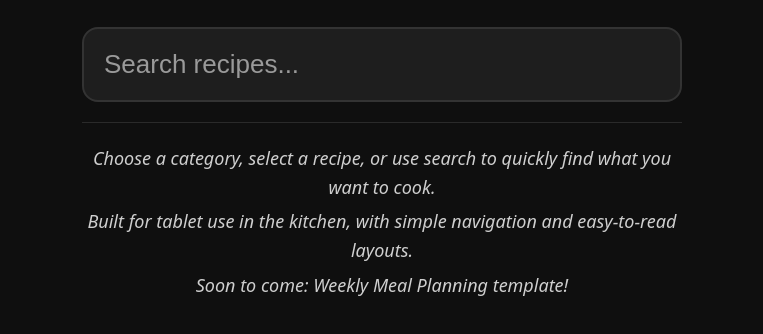
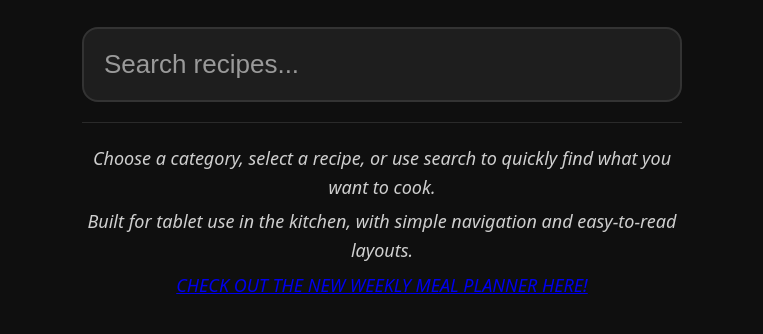
Before and after one commit to ATritle/recipe-selector-site, a plain HTML site: page index.html in a window 1280 px wide. Shown: the part 444-778 px from the top of the page, without its empty margins (258-1021 px from the left). Drawn offline with Linux system fonts and the light colour scheme.

Commit message:
Update index.html

```diff
--- a/index.html
+++ b/index.html
@@ -47,7 +47,12 @@
 <div class="app-description">
   <p>Choose a category, select a recipe, or use search to quickly find what you want to cook.</p>
   <p>Built for tablet use in the kitchen, with simple navigation and easy-to-read layouts.</p>
-  <p>Soon to come: Weekly Meal Planning template!</p>
+  <p>
+  <a href="meal-planner.html" class="planner-link">
+    CHECK OUT THE NEW WEEKLY MEAL PLANNER HERE!
+  </a>
+</p>
+
 </div>
 
   <script>
```
